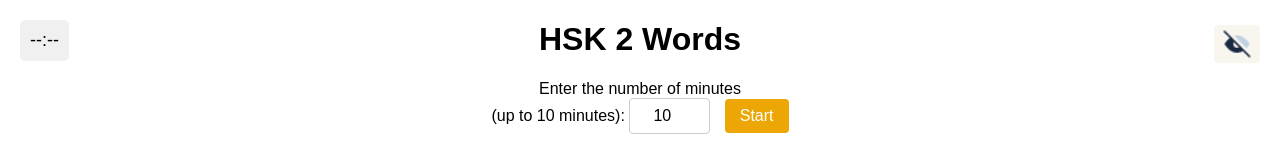
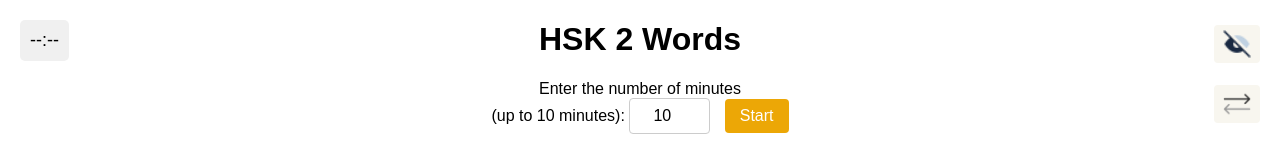
Before and after one commit to soufhm/hsk2Words, a plain HTML site: page index.html in a window 1280 px wide. Shown: the top 153 px of the page. Drawn offline with Linux system fonts and the light colour scheme.

Commit message:
Update style.css

```diff
--- a/style.css
+++ b/style.css
@@ -104,3 +104,37 @@
     top: 25px;
     cursor: pointer;
   }
+
+/* ...  كود  CSS  السابق  ... */
+
+/*  التصميم  لزر  الخلط  */
+#shuffleButton {
+  padding: 4px 8px;
+  background-color: #f8f6ef;
+  color: white;
+  border: none;
+  border-radius: 4px;
+  font-size: 12px;
+  cursor: pointer;
+  position: fixed;
+  right: 20px;
+  top: 110px; /*  ضع الزر  تحت  زر  البينيين  */
+  display: inline-block;
+  vertical-align: top;
+  margin-left: 20px;
+  width: 80px; /*  حدد  width  للزر  */
+  height: 30px; /*  حدد  height  للزر  */
+}
+
+#shuffleButton:hover {
+  background-color: #f2ebe6; /* لون الزر عند تمرير الماوس عليه */
+}
+
+img#shuffleButton {
+  width: 30px; /*  حدد العرض  */
+  height: 30px; /*  حدد الارتفاع  */
+  position: fixed;
+  right: 20px;
+  top: 85px; /*  ضع  الزر  تحت  زر  البينيين  */
+  cursor: pointer;
+}
```
